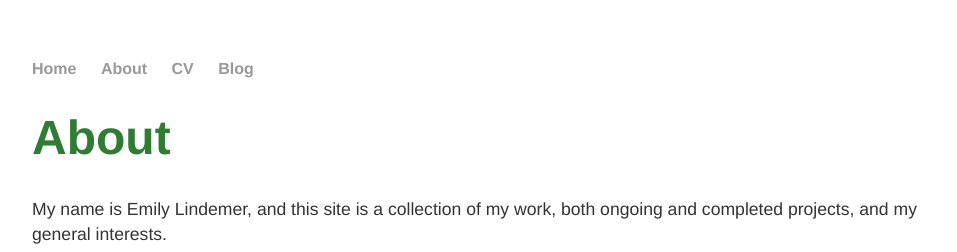
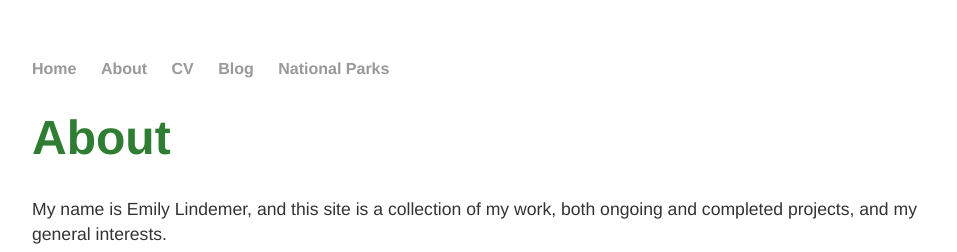
Before and after one commit to EmilyLindemer/EmilyLindemer.github.io, a Jekyll site: the page built from about/index.html, in a window 1280 px wide. Shown: the top 252 px of the page, without its empty margins (160-1117 px from the left). Built offline with Jekyll 4.4.1, drawn with Linux system fonts in a browser that asks for light colours.

Commit message:
added national parks to bar

```diff
--- a/_layouts/default.html
+++ b/_layouts/default.html
@@ -12,6 +12,7 @@
 		        	<li><a href="/about">About</a></li>
 	        		<li><a href="/cv">CV</a></li>
 	        		<li><a href="/blog">Blog</a></li>
+							<li><a href="/nationalparks">National Parks</a></li>
 	    		</ul>
 			</nav>
 			<div class="container">
```
